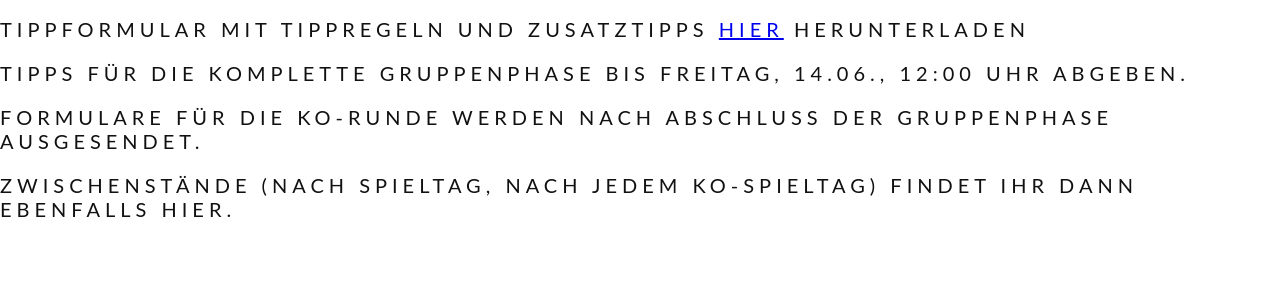
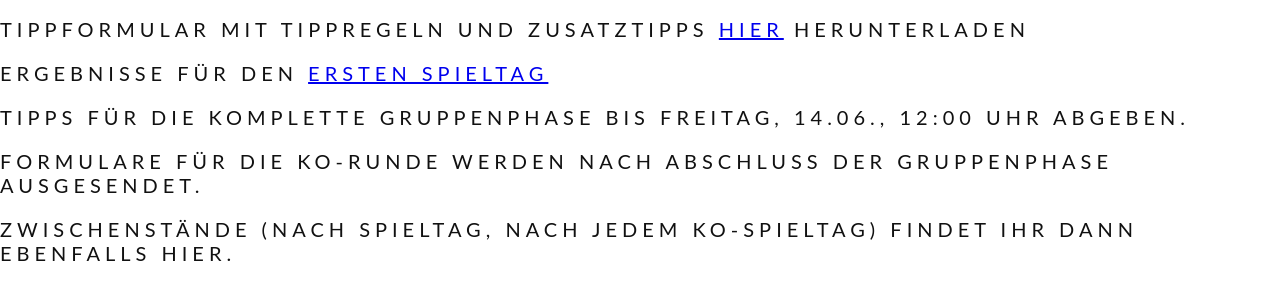
Before and after one commit to rundundeckig/rundundeckig.github.io, a plain HTML site: page index.html in a window 1280 px wide. Shown: the part 427-726 px from the top of the page. Drawn offline with Linux system fonts and the light colour scheme.

Commit message:
Update index.html

```diff
--- a/index.html
+++ b/index.html
@@ -37,6 +37,7 @@ h3 {
 <h1>EM 2024 Tippspiel am IBO</h1>
 <h3>Einsatz 5 Euro</h3>
 <h3>Tippformular mit Tippregeln und Zusatztipps <a href="em24_tippformular.xlsx">hier</a> herunterladen</h3>
+<h3>Ergebnisse für den <a href="em24tippueb_grs1.htm">ersten Spieltag</a></h3>
 <h3>Tipps für die komplette Gruppenphase bis Freitag, 14.06., 12:00 Uhr abgeben.</h3>
 <h3>Formulare für die KO-Runde werden nach Abschluss der Gruppenphase ausgesendet.</h3>
 <h3>Zwischenstände (nach Spieltag, nach jedem KO-Spieltag) findet ihr dann ebenfalls hier.</h3>
```
